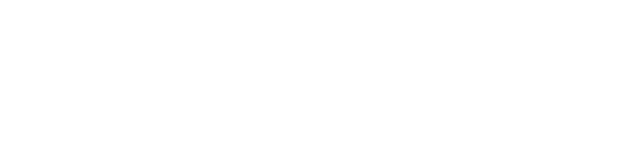
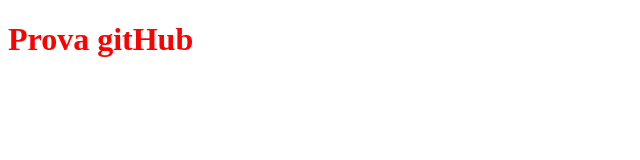
Before and after one commit to SG-09-21/primo-sito, a plain HTML site: page index.html in a window 1280 px wide. Shown: the whole page, without its empty margins (0-640 px from the left). Drawn offline with Linux system fonts and the light colour scheme.

Commit message:
aggiunta file css

```diff
--- /dev/null
+++ b/Stile/style.css
@@ -0,0 +1,7 @@
+*{
+    border: red;
+}
+
+h1{
+    color: red;
+}
--- a/index.html
+++ b/index.html
@@ -5,8 +5,9 @@
     <meta http-equiv="X-UA-Compatible" content="IE=edge">
     <meta name="viewport" content="width=device-width, initial-scale=1.0">
     <title>Document</title>
+    <link href="Stile/style.css" rel="stylesheet">
 </head>
 <body>
-
+    <h1>Prova gitHub</h1>
 </body>
 </html>
```
